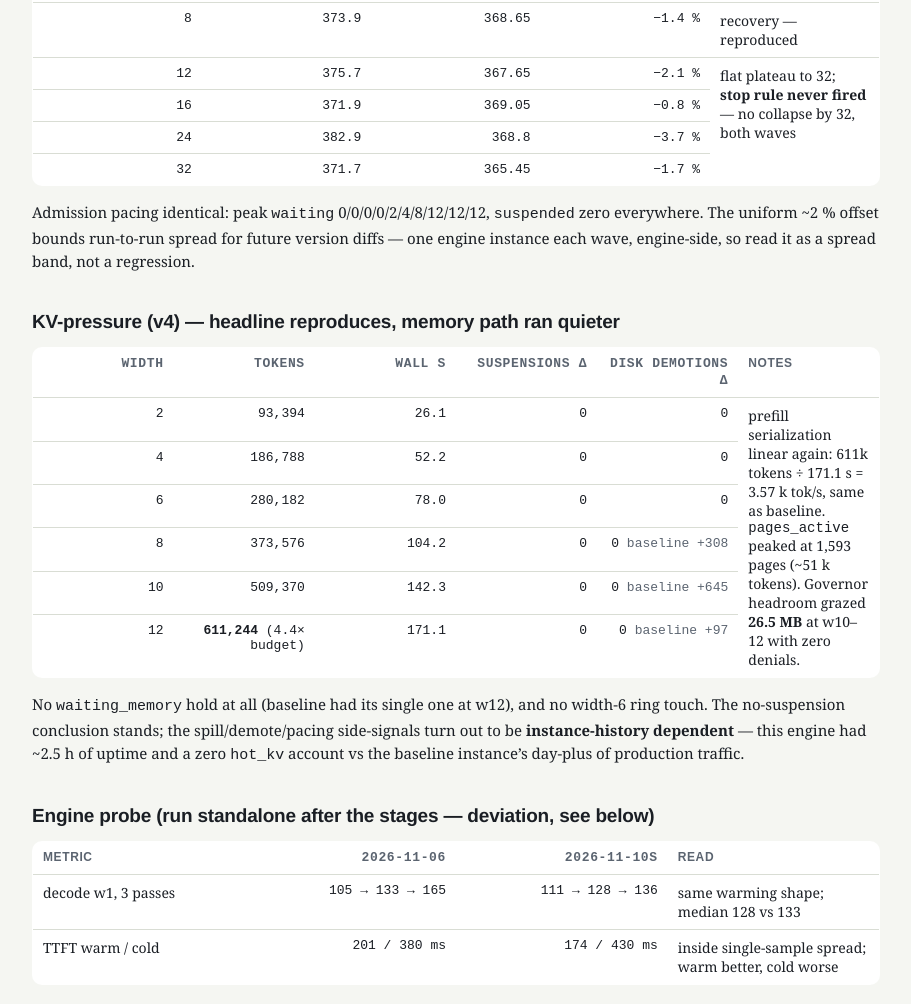
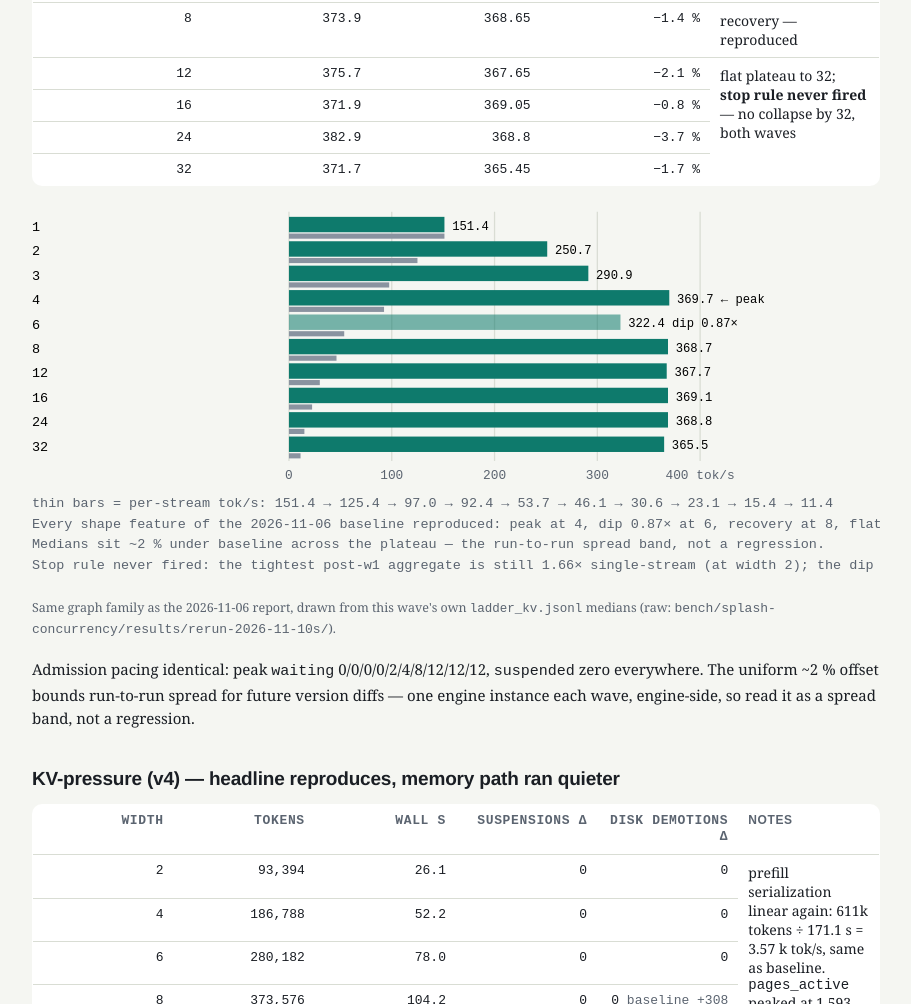
Before and after one commit to willturner-maker/benchmarks, a plain HTML site: page reports/2026-11-10s-splash-160-rerun.html in a window 1280 px wide. Shown: the part 729-1733 px from the top of the page, without its empty margins (184-1095 px from the left). Drawn offline with Linux system fonts and the light colour scheme.

Commit message:
10s rerun report: add the concurrency-scaling bar ladder (same figure family as the 11-06 report) drawn from rerun-2026-11-10s medians
Co-Authored-By: Claude Code <noreply@anthropic.com>

```diff
--- a/reports/2026-11-10s-splash-160-rerun.html
+++ b/reports/2026-11-10s-splash-160-rerun.html
@@ -67,6 +67,10 @@
   .card code { font: 12px/1.4 "JetBrains Mono", ui-monospace, monospace; background: color-mix(in srgb, var(--line) 45%, transparent);
                padding: 0 4px; border-radius: 4px; overflow-wrap: anywhere }
   .mono { font-family: "JetBrains Mono", ui-monospace, monospace; font-size: 13px; overflow-wrap: anywhere }
+  figure { margin: 18px 0 }
+  .chart-scroll { overflow-x: auto }
+  figcaption { color: var(--muted); font-size: 12.5px; margin-top: 8px }
+  svg text { font-family: "JetBrains Mono", ui-monospace, monospace }
   .foot { margin-top: 36px; color: var(--muted); font-size: 12.5px; border-top: 1px solid var(--line); padding-top: 12px }
   ul { margin: 6px 0; padding-left: 20px }
   li { margin: 3px 0 }
@@ -106,6 +110,39 @@
     <tr><td class="n">24</td><td class="n">382.9</td><td class="n">368.8</td><td class="n">−3.7 %</td></tr>
     <tr><td class="n">32</td><td class="n">371.7</td><td class="n">365.45</td><td class="n">−1.7 %</td></tr>
   </table>
+  <figure>
+    <div class="chart-scroll">
+      <svg viewBox="0 0 660 300" width="100%" role="img" aria-label="Rerun ladder: aggregate and per-stream decode throughput across widths 1 to 32 — peak at 4, dip at 6, flat plateau to 32, no collapse">
+        <!-- scale: x=200 start, 0.8 px per tok/s; grid at 100/200/300/400 -->
+        <g stroke="var(--line)" stroke-width="1">
+          <line x1="200" y1="6" x2="200" y2="200"/><line x1="280" y1="6" x2="280" y2="200"/>
+          <line x1="360" y1="6" x2="360" y2="200"/><line x1="440" y1="6" x2="440" y2="200"/><line x1="520" y1="6" x2="520" y2="200"/>
+        </g>
+        <g font-size="10" fill="var(--muted)">
+          <text x="200" y="214" text-anchor="middle">0</text><text x="280" y="214" text-anchor="middle">100</text>
+          <text x="360" y="214" text-anchor="middle">200</text><text x="440" y="214" text-anchor="middle">300</text>
+          <text x="520" y="214" text-anchor="middle">400 tok/s</text>
+        </g>
+        <g font-size="10.5">
+          <text x="0" y="21">1</text><rect x="200" y="10" width="121" height="12" fill="var(--accent)"/><text x="327" y="20" font-size="9.5">151.4</text><rect x="200" y="23" width="121" height="4" fill="var(--before)"/>
+          <text x="0" y="40">2</text><rect x="200" y="29" width="201" height="12" fill="var(--accent)"/><text x="407" y="39" font-size="9.5">250.7</text><rect x="200" y="42" width="100" height="4" fill="var(--before)"/>
+          <text x="0" y="59">3</text><rect x="200" y="48" width="233" height="12" fill="var(--accent)"/><text x="439" y="58" font-size="9.5">290.9</text><rect x="200" y="61" width="78" height="4" fill="var(--before)"/>
+          <text x="0" y="78">4</text><rect x="200" y="67" width="296" height="12" fill="var(--accent)"/><text x="502" y="77" font-size="9.5">369.7 ← peak</text><rect x="200" y="80" width="74" height="4" fill="var(--before)"/>
+          <text x="0" y="97">6</text><rect x="200" y="86" width="258" height="12" fill="var(--accent)" opacity="0.55"/><text x="464" y="96" font-size="9.5">322.4 dip 0.87×</text><rect x="200" y="99" width="43" height="4" fill="var(--before)"/>
+          <text x="0" y="116">8</text><rect x="200" y="105" width="295" height="12" fill="var(--accent)"/><text x="501" y="115" font-size="9.5">368.7</text><rect x="200" y="118" width="37" height="4" fill="var(--before)"/>
+          <text x="0" y="135">12</text><rect x="200" y="124" width="294" height="12" fill="var(--accent)"/><text x="500" y="134" font-size="9.5">367.7</text><rect x="200" y="137" width="24" height="4" fill="var(--before)"/>
+          <text x="0" y="154">16</text><rect x="200" y="143" width="295" height="12" fill="var(--accent)"/><text x="501" y="153" font-size="9.5">369.1</text><rect x="200" y="156" width="18" height="4" fill="var(--before)"/>
+          <text x="0" y="173">24</text><rect x="200" y="162" width="295" height="12" fill="var(--accent)"/><text x="501" y="172" font-size="9.5">368.8</text><rect x="200" y="175" width="12" height="4" fill="var(--before)"/>
+          <text x="0" y="192">32</text><rect x="200" y="181" width="292" height="12" fill="var(--accent)"/><text x="498" y="191" font-size="9.5">365.5</text><rect x="200" y="194" width="9" height="4" fill="var(--before)"/>
+        </g>
+        <text x="0" y="236" font-size="10.5" fill="var(--muted)">thin bars = per-stream tok/s: 151.4 → 125.4 → 97.0 → 92.4 → 53.7 → 46.1 → 30.6 → 23.1 → 15.4 → 11.4</text>
+        <text x="0" y="252" font-size="10.5" fill="var(--muted)">Every shape feature of the 2026-11-06 baseline reproduced: peak at 4, dip 0.87× at 6, recovery at 8, flat to 32.</text>
+        <text x="0" y="268" font-size="10.5" fill="var(--muted)">Medians sit ~2 % under baseline across the plateau — the run-to-run spread band, not a regression.</text>
+        <text x="0" y="284" font-size="10.5" fill="var(--muted)">Stop rule never fired: the tightest post-w1 aggregate is still 1.66× single-stream (at width 2); the dip holds 2.13×.</text>
+      </svg>
+    </div>
+    <figcaption>Same graph family as the 2026-11-06 report, drawn from this wave's own <code>ladder_kv.jsonl</code> medians (raw: <span class="mono">bench/splash-concurrency/results/rerun-2026-11-10s/</span>).</figcaption>
+  </figure>
   <p>Admission pacing identical: peak <code>waiting</code> 0/0/0/0/2/4/8/12/12/12,
   <code>suspended</code> zero everywhere. The uniform ~2 % offset bounds run-to-run spread for
   future version diffs — one engine instance each wave, engine-side, so read it as a spread band,
```
